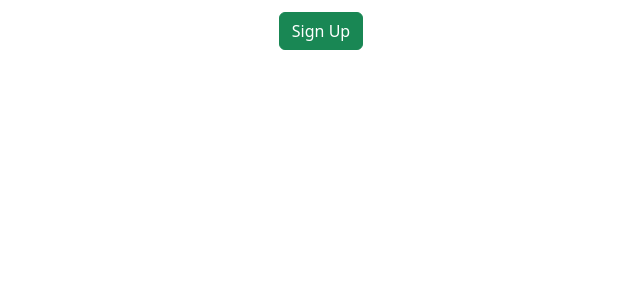
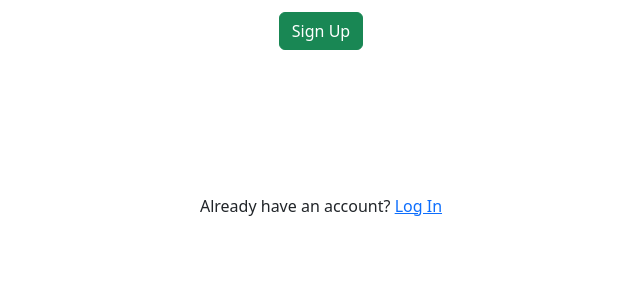
Before and after one commit to Charlton-C/shopit-django, a Django app: page /signup/ in a window 1280 px wide. Shown: the part 516-800 px from the top of the page, without its empty margins (319-959 px from the left). Run offline with Django 5.2, Linux system fonts and the light colour scheme.

Commit message:
Add link to log in page from sign up page

```diff
--- a/shopit/templates/signup.html
+++ b/shopit/templates/signup.html
@@ -67,6 +67,9 @@
 				</div>
 			</form>
 		</div>
+		<div class="container-fluid text-center">
+			<p>Already have an account? <a href="{% url 'logInUser' %}">Log In</a></p>
+		</div>
 	</div>
 </body>
 </html>
```
